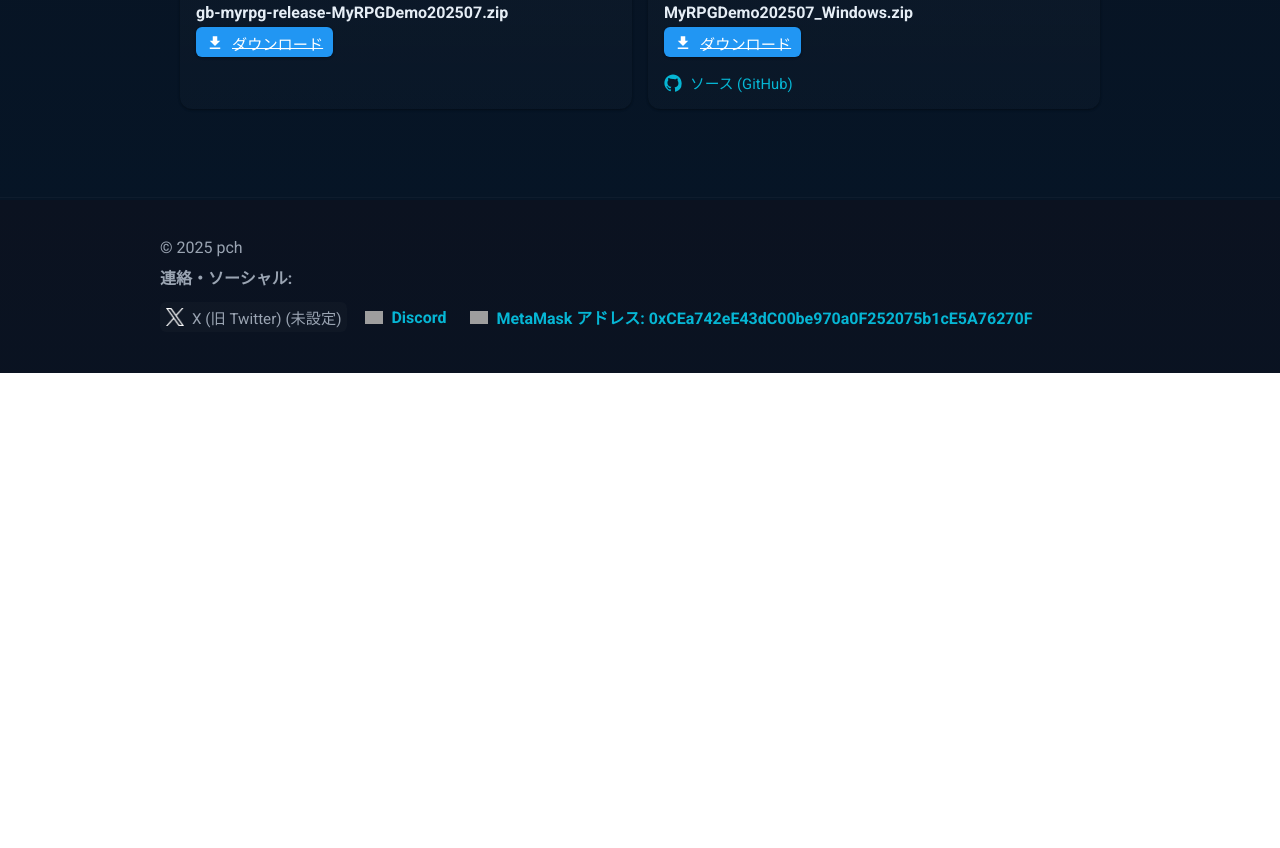
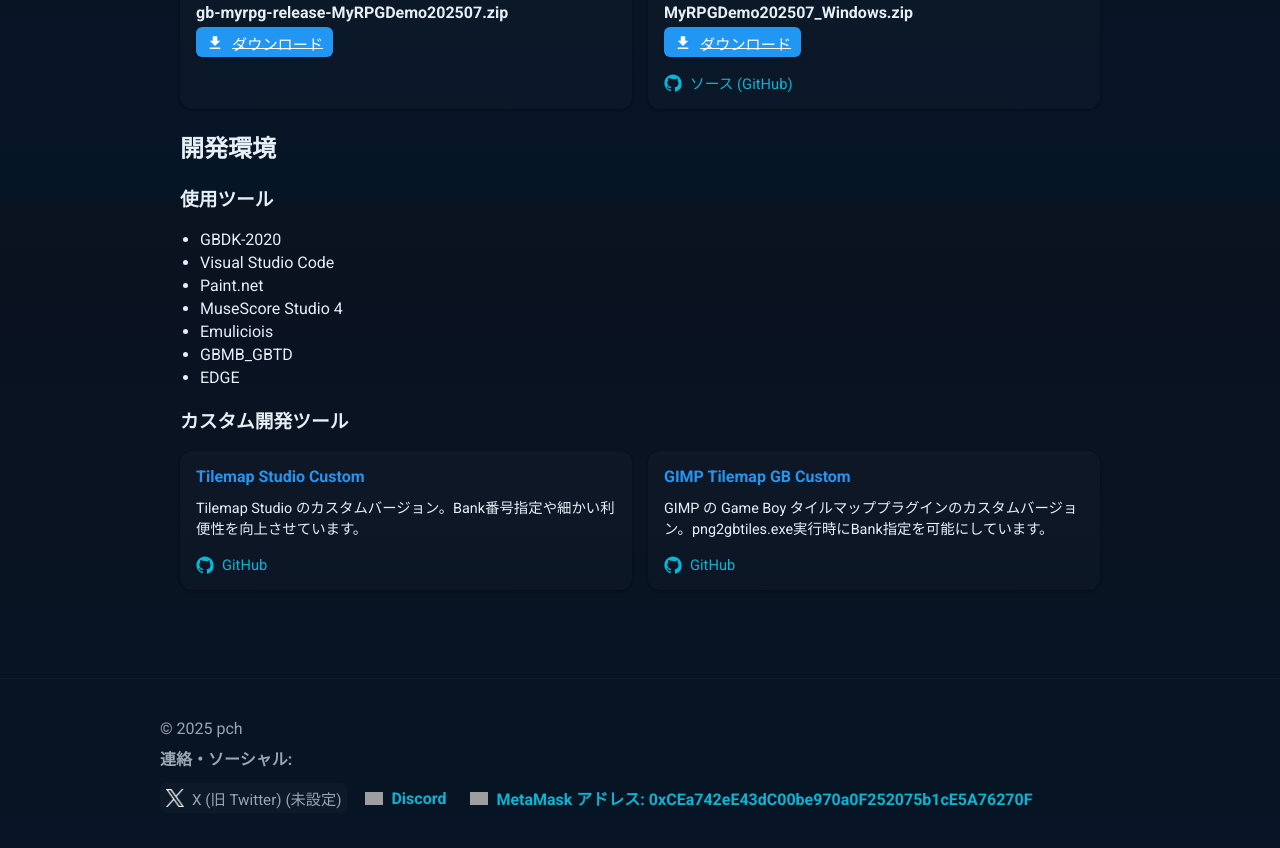
Before and after one commit to o-pch/o-pch.github.io, a React (Vite) app: page / in a window 1280 px wide. Shown: the part 1400-2248 px from the top of the page. Before the commit the page ends 1773 px from the top, so only its background shows below. Built offline with nearby package versions, Linux system fonts and the light colour scheme; no server answers; grey boxes are pictures that could not be loaded.

Commit message:
使用ツールを記載

```diff
--- a/src/App.jsx
+++ b/src/App.jsx
@@ -103,6 +103,43 @@
               </a>
             </div>
           </div>
+
+          <h2>{t('tools_title')}</h2>
+          <h3>{t('used_tools_title')}</h3>
+          <ul className="used-tools-list">
+            <li>GBDK-2020</li>
+            <li>Visual Studio Code</li>
+            <li>Paint.net</li>
+            <li>MuseScore Studio 4</li>
+            <li>Emuliciois</li>
+            <li>GBMB_GBTD</li>
+            <li>EDGE</li>
+          </ul>
+
+          <h3>{t('custom_tools_title')}</h3>
+          <div className="tools-grid">
+            <div className="tool-card card">
+              <h4>Tilemap Studio Custom</h4>
+              <p>{t('tool_tilemap_studio_desc')}</p>
+              <a className="repo-link" href="https://github.com/o-pch/tilemap-studio-custom" target="_blank" rel="noopener noreferrer" aria-label="Tilemap Studio Custom repository">
+                <svg className="repo-icon" viewBox="0 0 24 24" aria-hidden="true" focusable="false">
+                  <path d="M12 .5C5.73.5.5 5.73.5 12c0 5.08 3.29 9.38 7.86 10.9.57.1.78-.25.78-.55 0-.27-.01-1-.01-1.96-3.2.7-3.88-1.55-3.88-1.55-.52-1.32-1.27-1.67-1.27-1.67-1.04-.71.08-.7.08-.7 1.15.08 1.75 1.18 1.75 1.18 1.02 1.75 2.67 1.24 3.32.95.1-.74.4-1.24.73-1.53-2.56-.29-5.26-1.28-5.26-5.7 0-1.26.45-2.29 1.18-3.1-.12-.29-.51-1.45.11-3.02 0 0 .95-.3 3.11 1.18A10.8 10.8 0 0112 6.8c.96.01 1.93.13 2.83.38 2.16-1.48 3.11-1.18 3.11-1.18.62 1.57.23 2.73.11 3.02.74.81 1.18 1.84 1.18 3.1 0 4.43-2.71 5.41-5.29 5.69.41.35.78 1.05.78 2.12 0 1.53-.01 2.76-.01 3.13 0 .3.21.66.79.55A11.5 11.5 0 0023.5 12C23.5 5.73 18.27.5 12 .5z"/>
+                </svg>
+                <span className="repo-text">GitHub</span>
+              </a>
+            </div>
+
+            <div className="tool-card card">
+              <h4>GIMP Tilemap GB Custom</h4>
+              <p>{t('tool_gimp_tilemap_desc')}</p>
+              <a className="repo-link" href="https://github.com/o-pch/gimp-tilemap-gb-custom" target="_blank" rel="noopener noreferrer" aria-label="GIMP Tilemap GB Custom repository">
+                <svg className="repo-icon" viewBox="0 0 24 24" aria-hidden="true" focusable="false">
+                  <path d="M12 .5C5.73.5.5 5.73.5 12c0 5.08 3.29 9.38 7.86 10.9.57.1.78-.25.78-.55 0-.27-.01-1-.01-1.96-3.2.7-3.88-1.55-3.88-1.55-.52-1.32-1.27-1.67-1.27-1.67-1.04-.71.08-.7.08-.7 1.15.08 1.75 1.18 1.75 1.18 1.02 1.75 2.67 1.24 3.32.95.1-.74.4-1.24.73-1.53-2.56-.29-5.26-1.28-5.26-5.7 0-1.26.45-2.29 1.18-3.1-.12-.29-.51-1.45.11-3.02 0 0 .95-.3 3.11 1.18A10.8 10.8 0 0112 6.8c.96.01 1.93.13 2.83.38 2.16-1.48 3.11-1.18 3.11-1.18.62 1.57.23 2.73.11 3.02.74.81 1.18 1.84 1.18 3.1 0 4.43-2.71 5.41-5.29 5.69.41.35.78 1.05.78 2.12 0 1.53-.01 2.76-.01 3.13 0 .3.21.66.79.55A11.5 11.5 0 0023.5 12C23.5 5.73 18.27.5 12 .5z"/>
+                </svg>
+                <span className="repo-text">GitHub</span>
+              </a>
+            </div>
+          </div>
         </section>
       </main>
 
--- a/src/i18n.js
+++ b/src/i18n.js
@@ -16,11 +16,15 @@
       demo: 'デモ版ダウンロード',
         download_button: 'ダウンロード',
         source_repo: 'ソース (GitHub)',
-    myrpg_playlist: '制作過程プレイリスト',
+      myrpg_playlist: '制作過程プレイリスト',
       rom: 'ROM 版',
       windows: 'Windows 実行ファイル',
-      channel_placeholder: 'チャンネルを見る (URL を設定してください)'
-      ,
+      channel_placeholder: 'チャンネルを見る (URL を設定してください)',
+      tools_title: '開発環境',
+      used_tools_title: '使用ツール',
+      custom_tools_title: 'カスタム開発ツール',
+      tool_tilemap_studio_desc: 'Tilemap Studio のカスタムバージョン。Bank番号指定や細かい利便性を向上させています。',
+      tool_gimp_tilemap_desc: 'GIMP の Game Boy タイルマッププラグインのカスタムバージョン。png2gbtiles.exe実行時にBank指定を可能にしています。',
       social: {
         title: '連絡・ソーシャル',
         x: 'X (旧 Twitter)',
@@ -49,6 +53,11 @@
       windows: 'Windows executable',
       channel_placeholder: 'View channel (set URL)'
       ,
+      tools_title: 'Development Tools',
+      used_tools_title: 'Used Tools',
+      custom_tools_title: 'Custom Tools',
+      tool_tilemap_studio_desc: 'Custom version of Tilemap Studio, optimized for Game Boy development.',
+      tool_gimp_tilemap_desc: 'Custom version of GIMP plugin for Game Boy tilemaps.',
       social: {
         title: 'Contact / Social',
         x: 'X (was Twitter)',
--- a/src/styles.css
+++ b/src/styles.css
@@ -74,6 +74,16 @@
 .download-card .filename{margin:0;color:var(--text);font-weight:600}
 .download-card .md-btn{align-self:stretch}
 
+/* Tools grid & cards */
+.tools-grid{display:grid;grid-template-columns:repeat(auto-fit,minmax(280px,1fr));gap:16px;margin-top:12px}
+.tool-card{display:flex;flex-direction:column;gap:10px;align-items:flex-start}
+.tool-card h4{margin:0;color:var(--md-primary);font-size:1rem}
+.tool-card p{margin:0;color:var(--text);font-size:0.9rem}
+
+/* Used tools list */
+.used-tools-list{margin:0;padding-left:20px;list-style-type:disc;color:var(--text)}
+.used-tools-list li{margin-bottom:4px}
+
 .repo-link{display:inline-flex;align-items:center;gap:8px;margin-top:8px;color:var(--accent);font-size:0.92rem;text-decoration:none}
 .repo-icon{width:18px;height:18px;fill:currentColor;flex:0 0 18px}
 .repo-text{text-decoration:none}
```
Also changed, not shown: 5 other files (tests, documents, lock files or other folders).
